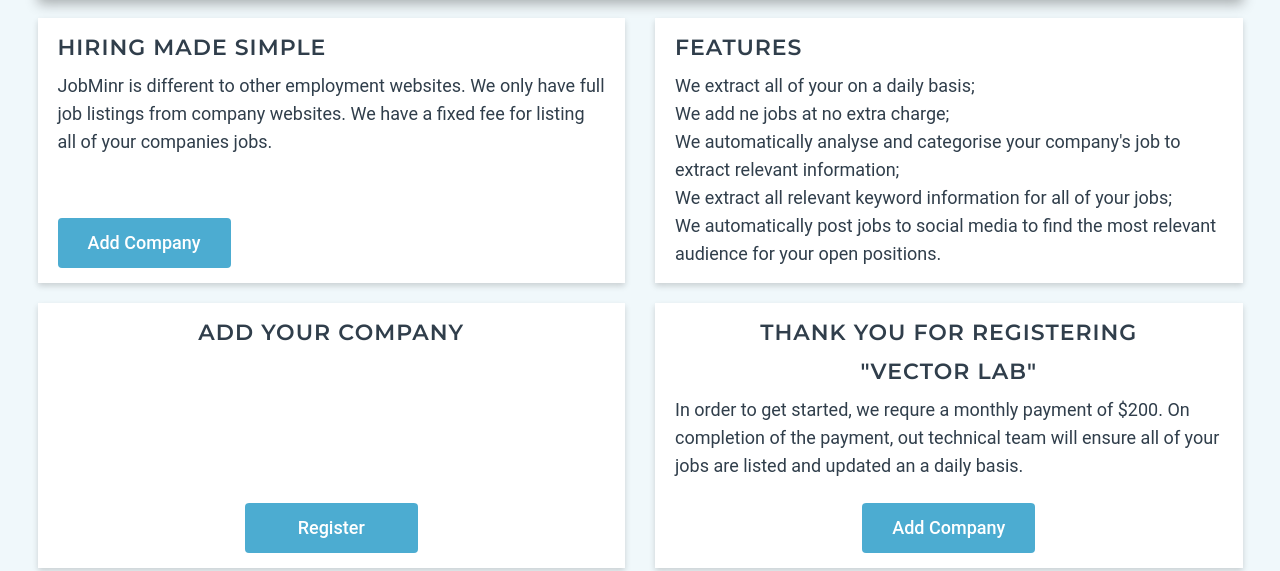
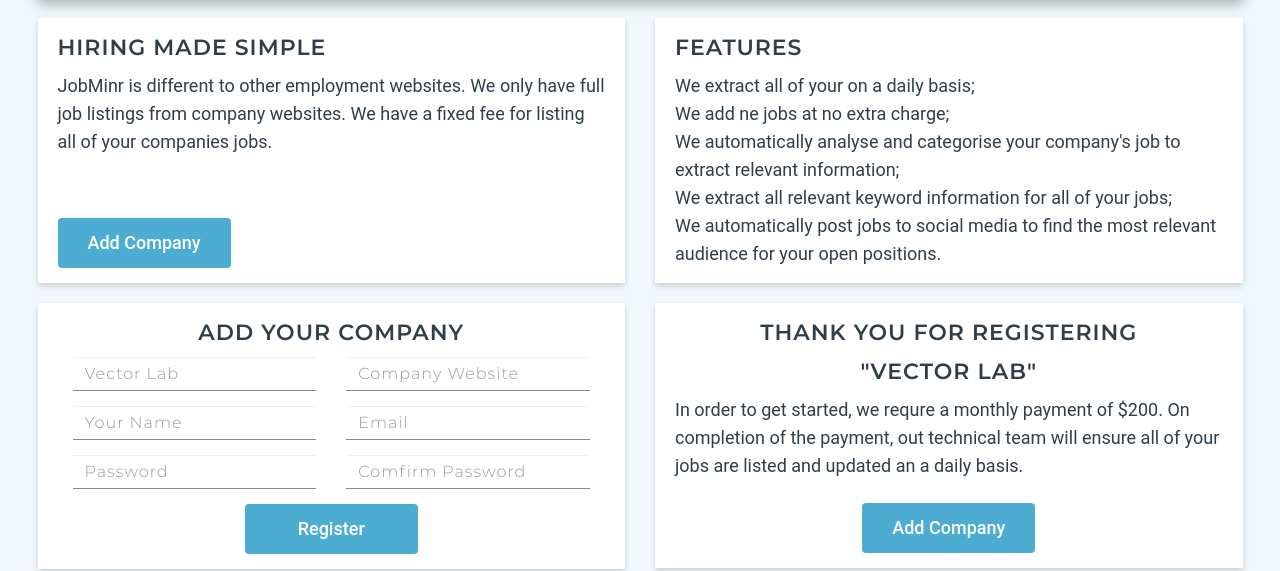
Before and after one commit to developer36000/JobMinr, a plain HTML site: page company.html in a window 1280 px wide. Shown: the part 259-830 px from the top of the page. Drawn offline with Linux system fonts and the light colour scheme.

Commit message:
changes - > Upload company page

```diff
--- a/company.html
+++ b/company.html
@@ -82,9 +82,21 @@
                     <div id="add_company" class="card-box centered">
                         <div class="content">
                             <h2 class="card-title">ADD YOUR COMPANY</h2>
+                        </div>
+                        <form >
+                            <div class="form-group col-xs-12 col-md-6">
+                                <input type="text" class="form-control" placeholder="Vector Lab">
+                                <input type="text" class="form-control" placeholder="Your Name">
+                                <input type="password" class="form-control" placeholder="Password">
+                            </div>
+                            <div class="form-group col-xs-12 col-md-6">
+                                <input type="url" class="form-control" placeholder="Company Website">
+                                <input type="email" class="form-control" placeholder="Email">
+                                <input type="password" class="form-control" placeholder="Comfirm Password">
+                            </div>
+                            <button type="submit" class="btn btn-card">Register</button>
+                        </form>
 
-                        </div>
-                        <button type="submit" class="btn btn-card">Register</button>
                     </div>
                 </div>
                 <div class="col-xs-12 col-md-12 col-lg-6">
--- a/css/new-style.scss
+++ b/css/new-style.scss
@@ -6,6 +6,7 @@ $gray-bg: #FBFBFB;
 $roboto: Roboto, Regular, sans-serif;
 $monts-reg: 'Montserrat-Regular', sans-serif;
 $monts-semi: 'Montserrat-SemiBold', sans-serif;
+$monts-light: 'Montserrat-Light', sans-serif;
 $green:#53B743;
 // social
 $fb: #4B60B2; // facebook
@@ -83,11 +84,13 @@ body::-webkit-scrollbar-thumb {
 	}
 }
 .btn-card {
+	font-family: $roboto;
 	border: 1px solid transparent;
 	display: flex;
 	align-items: center;
 	justify-content: center;
 	text-align: center;
+	font-weight: 500;
 	&:hover {
 		color: $blue;
 		background: transparent;
@@ -444,6 +447,33 @@ body::-webkit-scrollbar-thumb {
 	.content {
 		width: 100%;
 	}
+	.form-group {
+		@media screen and (max-width: 768px) {
+			margin-bottom: 15px;
+		}
+		input {
+			border-radius: 0;
+			border: 0;
+			border-bottom: 1px solid rgba(48, 62, 75, 0.6);
+			transition: all .3s;
+			font-family: $monts-light;
+			font-size: 16px;
+			letter-spacing: 1px;
+			line-height: 21px;
+			margin-bottom: 15px;
+			&:focus,
+			&:hover {
+				border-bottom: 1px solid $blue;
+				box-shadow: none;
+				outline: none;
+				color: $dark;
+			}
+			&:last-child {
+				margin-bottom: 0;
+			}
+		}
+	}
+
 }
 .card-title,
 .card-sub-title{
```
Also changed, not shown: css/new-style.css, 1 other file.
